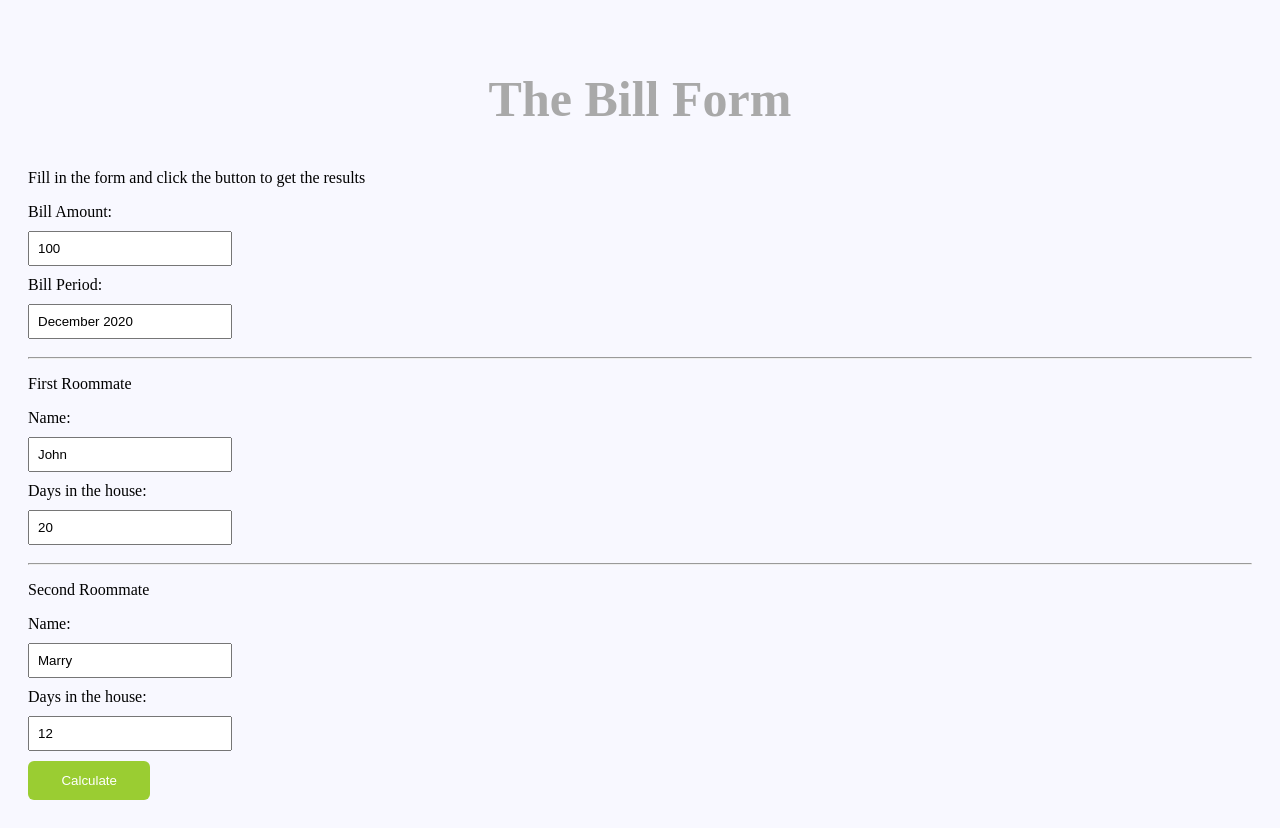
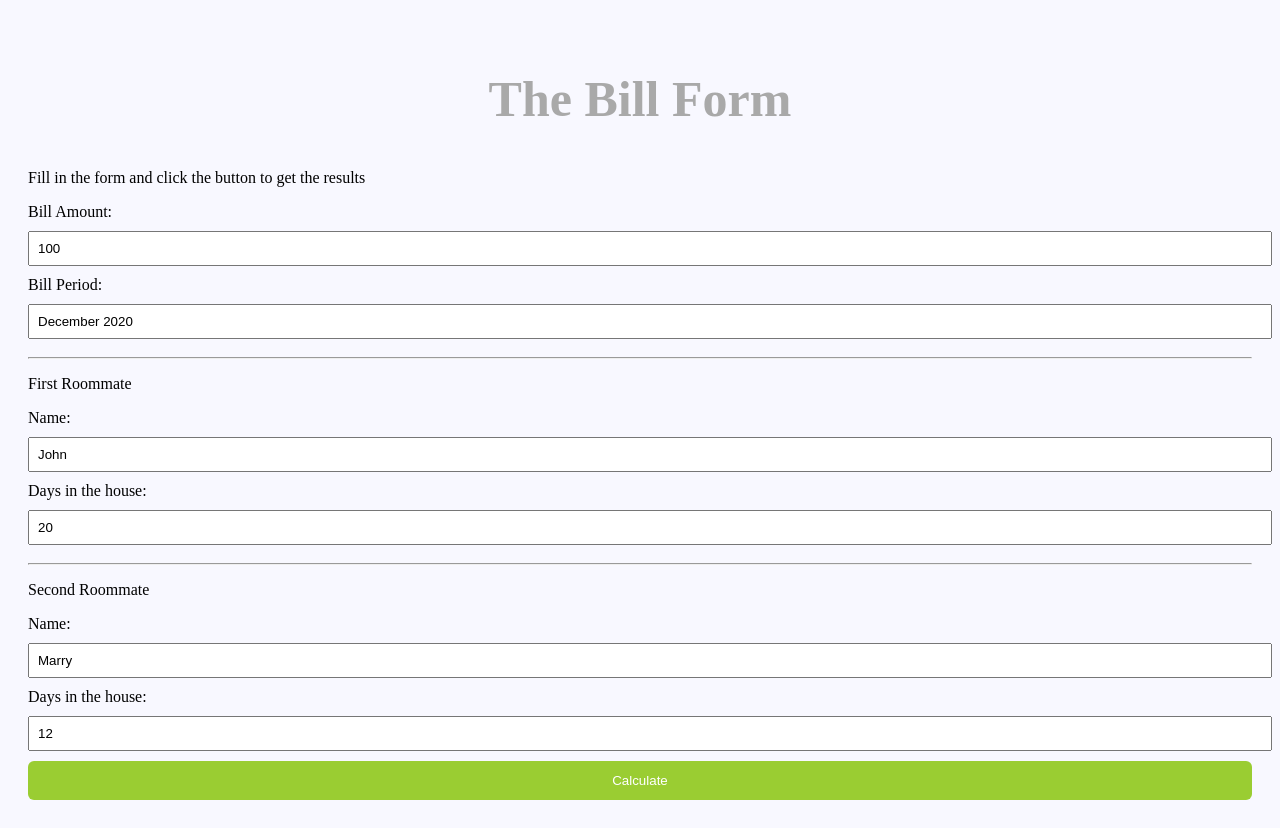
Before and after one commit to banatehrani/OOP-6-Roommates-Bill-Web-App, a Flask app: page /bill_form in a window 1280 px wide. Run offline with Flask 2, Linux system fonts and the light colour scheme.

Commit message:
The bill form appearance edited.

```diff
--- a/static/main.css
+++ b/static/main.css
@@ -5,13 +5,13 @@ h2 {
 }
 
 input[type=text] {
-    width: 15%;
+    width: 100%;
     padding: 8px 8px;
     margin: 10px 0;
 }
 
 input[type=submit]{
-    width: 10%;
+    width: 100%;
     background-color: YellowGreen;
     color: White;
     padding: 12px 12px;
```
